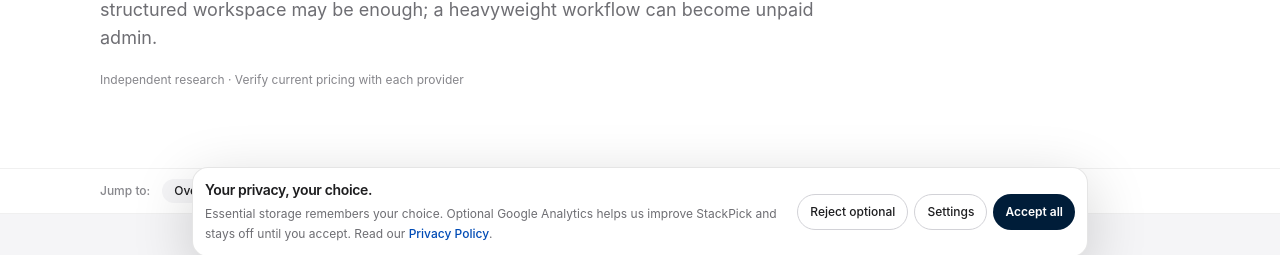
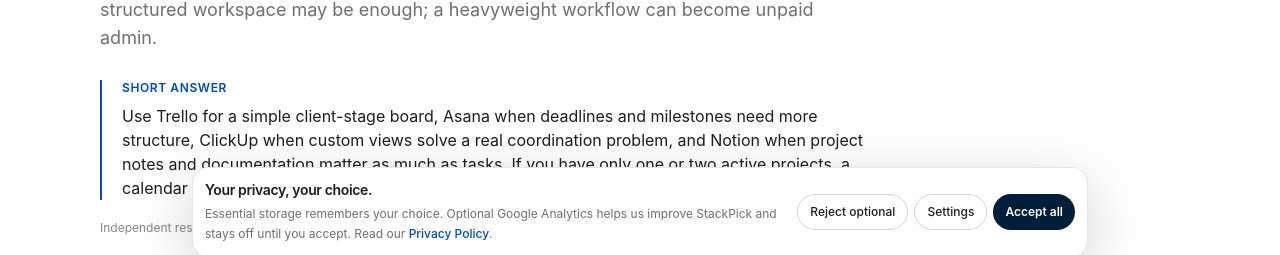
Before and after one commit to LinukaBandara/StackPick, a Next.js app: page /best/project-management-for-freelancers in a window 1280 px wide. Shown: the part 519-774 px from the top of the page. Built offline with nearby package versions, Linux system fonts and the light colour scheme; no server answers.

Commit message:
Add decision summary to comparison guide

```diff
--- a/app/best/project-management-for-freelancers/page.tsx
+++ b/app/best/project-management-for-freelancers/page.tsx
@@ -13,6 +13,7 @@ export default function Page() {
     <ComparisonArticle
       title="Best Project Management Software for Freelancers"
       slug="project-management-for-freelancers"
+      quickAnswer="Use Trello for a simple client-stage board, Asana when deadlines and milestones need more structure, ClickUp when custom views solve a real coordination problem, and Notion when project notes and documentation matter as much as tasks. If you have only one or two active projects, a calendar and short task list may be enough. Choose the lightest workflow you will maintain."
       intro="Freelancers need a different kind of project view from a department manager. The key questions are whether you can see every client's next action, track feedback and approvals, protect delivery dates, and find the final files later. A shared board or a structured workspace may be enough; a heavyweight workflow can become unpaid admin."
       pricingNote="Free-plan limits, paid features and renewal prices change. The official product pages linked below are the source to confirm current limits. Before importing active client work, test the exact number of projects, collaborators, file storage, reminders and views you need."
       tools={[
```
